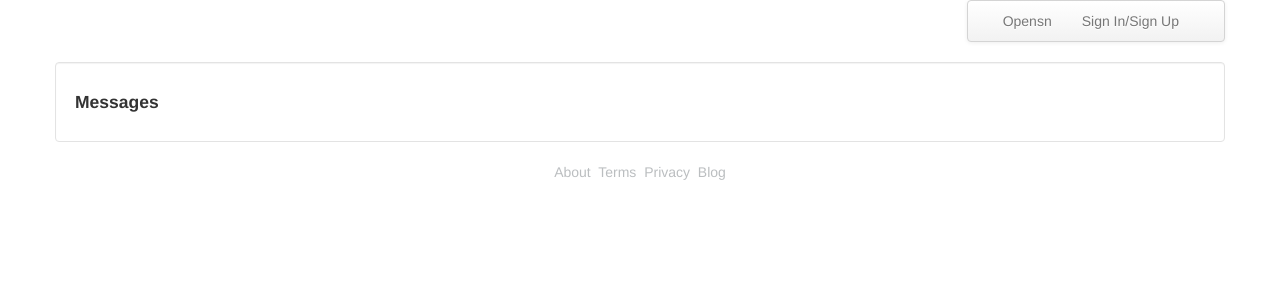
After one commit to pras2309/opensn, a Django app: page /messages/ in a window 1280 px wide. The commit adds this page. Shown: the top 300 px of the page. Run offline with Django 3.2, Linux system fonts and the light colour scheme; parts of the project's set-up code (start-up, migrations or seed data) failed here and were passed over.

Commit message:
Messages icon

```diff
--- /dev/null
+++ b/messages/views.py
@@ -0,0 +1,11 @@
+# Create your views here.
+# Create your views here.
+from django.http import HttpResponse
+from django.http import HttpResponseRedirect
+from django.shortcuts import render
+from django.contrib.auth.decorators import login_required
+from customuser.models import *
+
+
+def home(request):
+    return render(request, 'messages/home.html', {'user_info':request.user})
--- a/opensn/urls.py
+++ b/opensn/urls.py
@@ -7,7 +7,7 @@ from django.contrib.auth import views as auth_views
 from customuser import views as UserHome
 from general import views as General
 from customsearch import views as CustomSearch
-
+from messages import views as Messages
 
 urlpatterns = patterns('',
     # Examples:
@@ -46,6 +46,8 @@ urlpatterns = patterns('',
     url(r'^blog/$', General.blog, name="blog"),
     url(r'^search/$', CustomSearch.home, name="search"),
 
+    url(r'^messages/$', Messages.home, name="messages_home"),
+
 )
 
 
--- a/templates/common/header.html
+++ b/templates/common/header.html
@@ -18,6 +18,7 @@
             {% else %}
             <div class="">
                 <ul class="nav">
+                  <li><a href="/messages"><img src="/static/img/mail.png" style="height:30px;"></a></li>
                   <li><a href="/home">Opensn</a></li>
                   <li><a href="/me">Me</a></li>
                   <li><a href="/friends">Friends</a></li>
--- /dev/null
+++ b/templates/messages/home.html
@@ -0,0 +1,14 @@
+{% extends "common/base.html" %}
+
+{% block title %} Home{% endblock %}
+
+{% block content %}
+
+<section class="span3">
+    <h4>Messages</h4>
+    {% if message %} <div class="text-info">{{message}}</div> {% endif %}
+
+</section>
+<section class="span3 offset3">
+</section>
+{% endblock %}
```
Also changed, not shown: messages/__init__.py (added), static/img/email.png (added), static/img/mail.png (added), static/img/mail_message_new.png (added), static/img/stock_mail.png (added).
